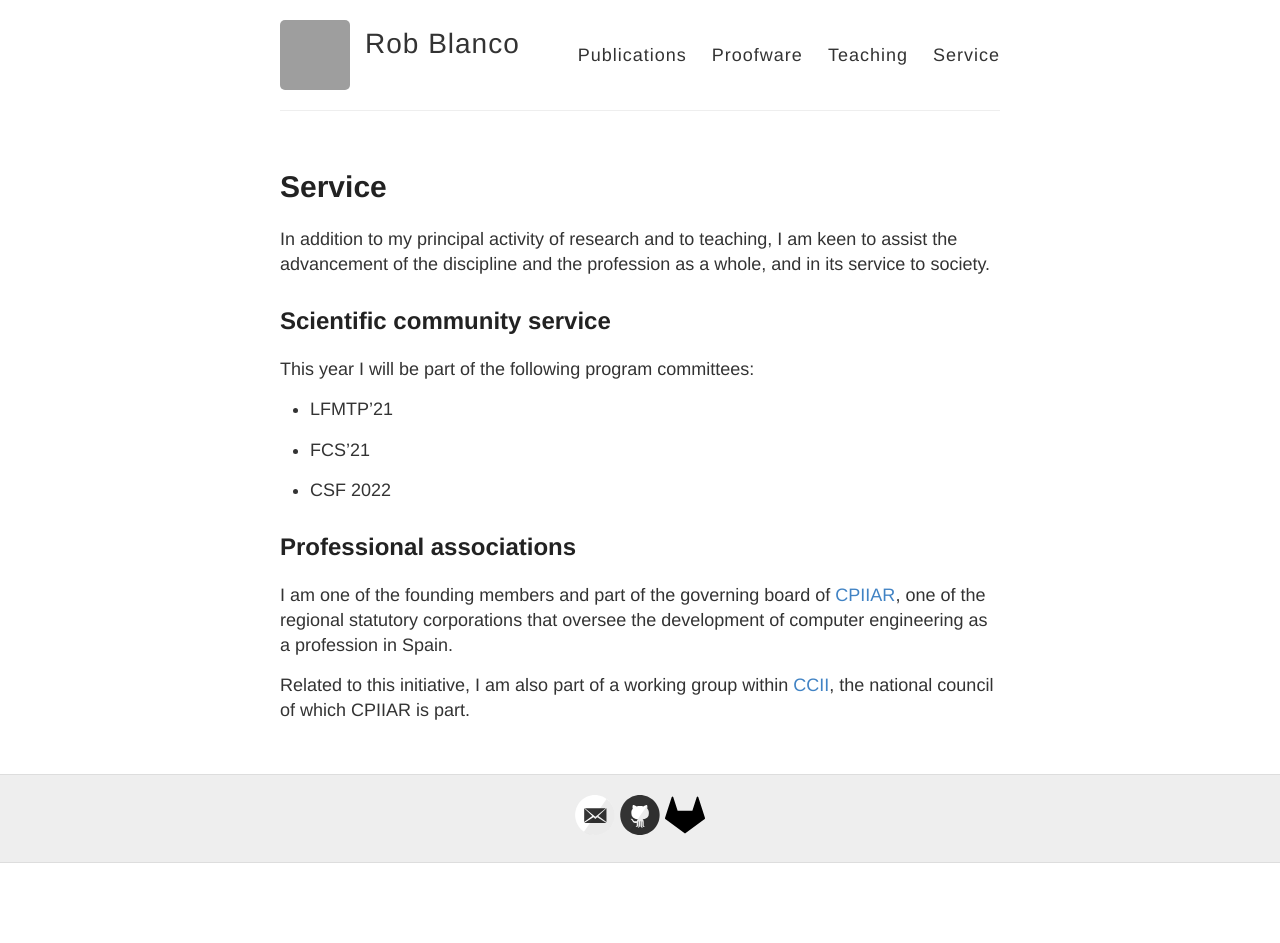
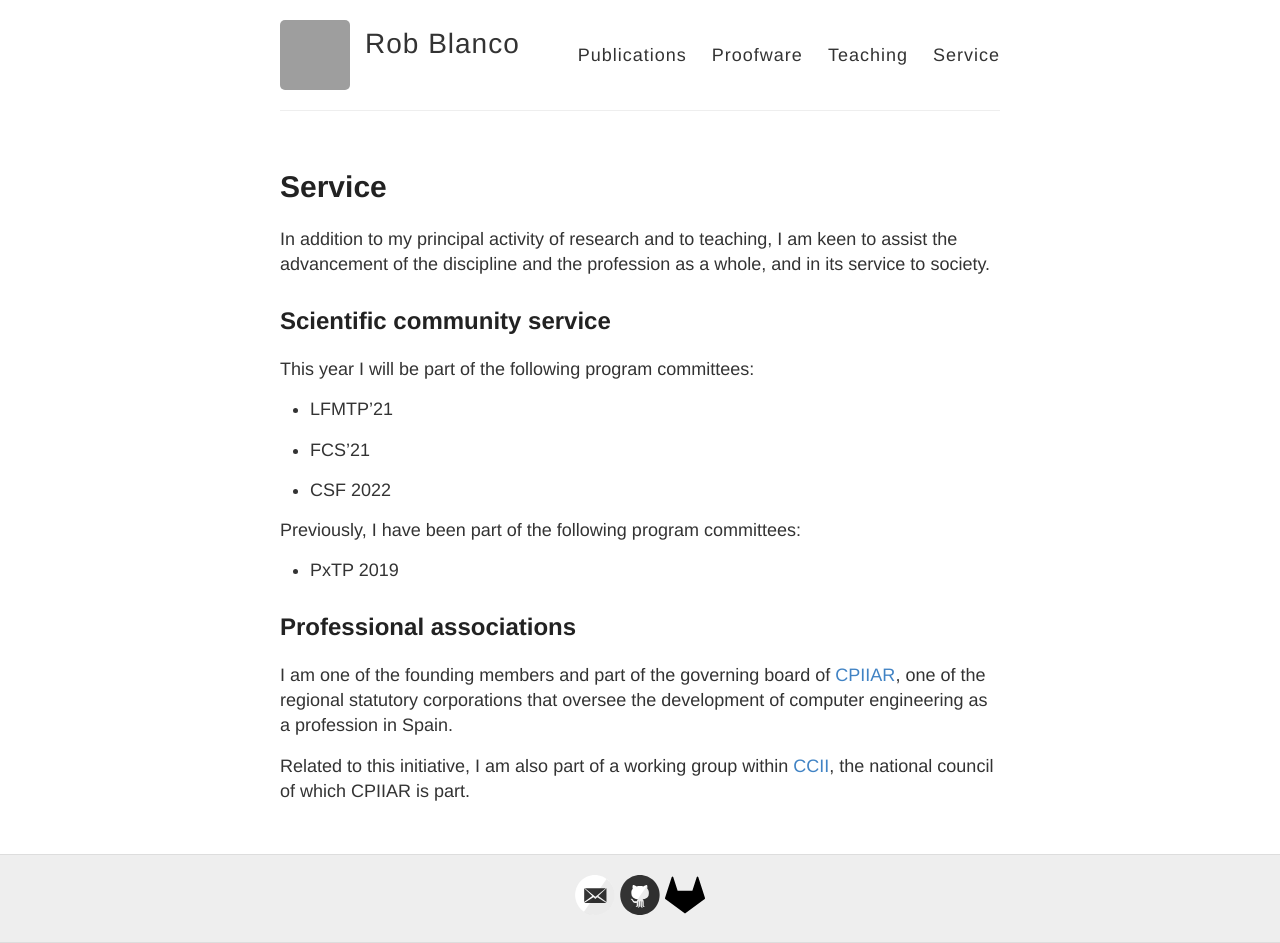
Before and after one commit to robblanco/robblanco.github.io, a Jekyll site: the page built from service.md, in a window 1280 px wide. Built offline with Jekyll 4.4.1, drawn with Linux system fonts in a browser that asks for light colours; before the commit the page ends 900 px from its top, so only the background shows below that; grey boxes are pictures that could not be loaded.

Commit message:
Past PCs (PxTP 2019)

```diff
--- a/service.md
+++ b/service.md
@@ -18,6 +18,10 @@ This year I will be part of the following program committees:
 
 * CSF 2022
 
+Previously, I have been part of the following program committees:
+
+* PxTP 2019
+
 ## Professional associations
 
 I am one of the founding members and part of the governing board of
```
